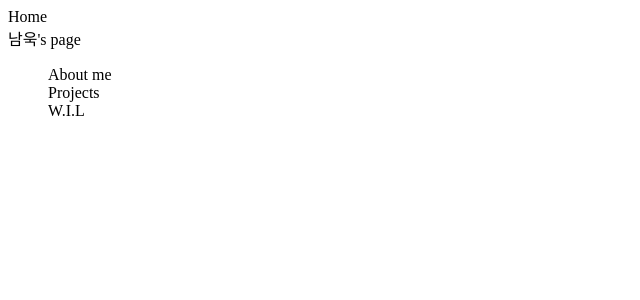
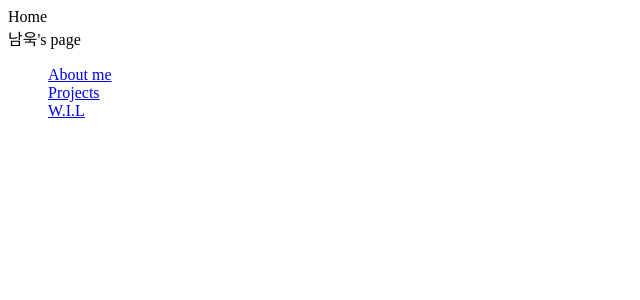
Before and after one commit to Namukk/namuk_page, a React (Create React App) app: page / in a window 1280 px wide. Shown: the top 300 px of the page, without its empty margins (0-640 px from the left). Built offline with nearby package versions, Linux system fonts and the light colour scheme.

Commit message:
link 추가

```diff
--- a/src/components/Navigation.js
+++ b/src/components/Navigation.js
@@ -1,4 +1,5 @@
 import React from "react";
+import { Link } from "react-router-dom";
 import styled from "styled-components";
 
 const List = styled.ul`
@@ -10,9 +11,15 @@ const Navigation = () => {
     <div>
       <span>남욱's page</span>
       <List>
-        <li>About me</li>
-        <li>Projects</li>
-        <li>W.I.L</li>
+        <li>
+          <Link to="/about">About me</Link>
+        </li>
+        <li>
+          <Link to="/projects">Projects</Link>
+        </li>
+        <li>
+          <Link to="/learning">W.I.L</Link>
+        </li>
       </List>
     </div>
   );
--- a/src/components/Router.js
+++ b/src/components/Router.js
@@ -9,11 +9,17 @@ const AppRouter = () => {
         Home
         <Navigation />
       </Route>
-      <Route exact path="/profile">
-        Profile
+      <Route exact path="/about">
+        About me
+        <Navigation />
       </Route>
       <Route exact path="/projects">
         Projects
+        <Navigation />
+      </Route>
+      <Route exact path="/learning">
+        What I'm Learning
+        <Navigation />
       </Route>
     </Router>
   );
```
Also changed, not shown: 1 other file (tests, documents, lock files or other folders).
